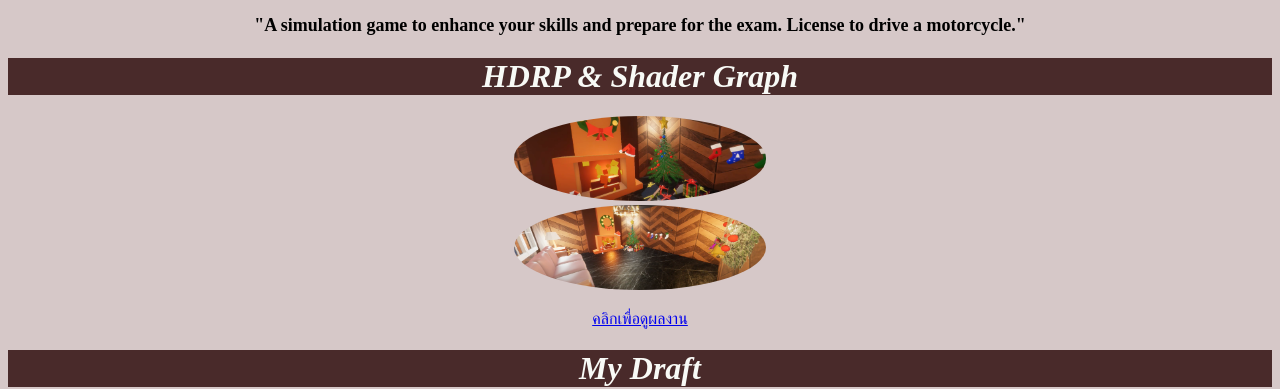
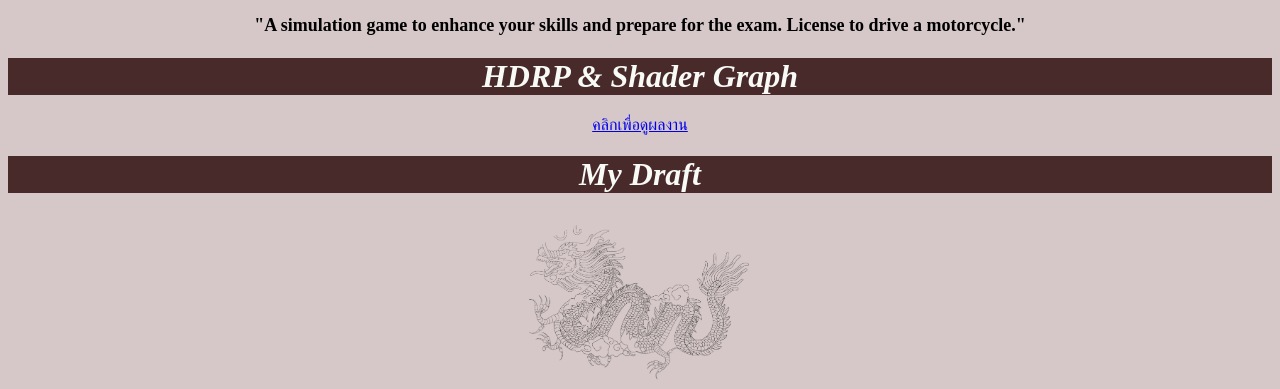
Before and after one commit to karnnaphat/MDT419PORTWEB, a plain HTML site: page portfolio2.html in a window 1280 px wide. Shown: the part 491-880 px from the top of the page. Drawn offline with Linux system fonts and the light colour scheme.

Commit message:
Update portfolio2.html

```diff
--- a/portfolio2.html
+++ b/portfolio2.html
@@ -38,8 +38,7 @@
 
     <div class="flex_container">
         <h1><em><strong>HDRP & Shader Graph </strong></em> </h1>
-        <div > <img id = "one"src="3.jpg" > </div>
-        <div > <img id =  "two"src="2.jpg"> </div>
+
         <p>   <a href="https://drive.google.com/file/d/1X6HUJRGy-Z3N_MBYoiyy_1ZqxtNOftg2/view?usp=sharing">คลิกเพื่อดูผลงาน</a></p>
 </body>
 <body>
```
